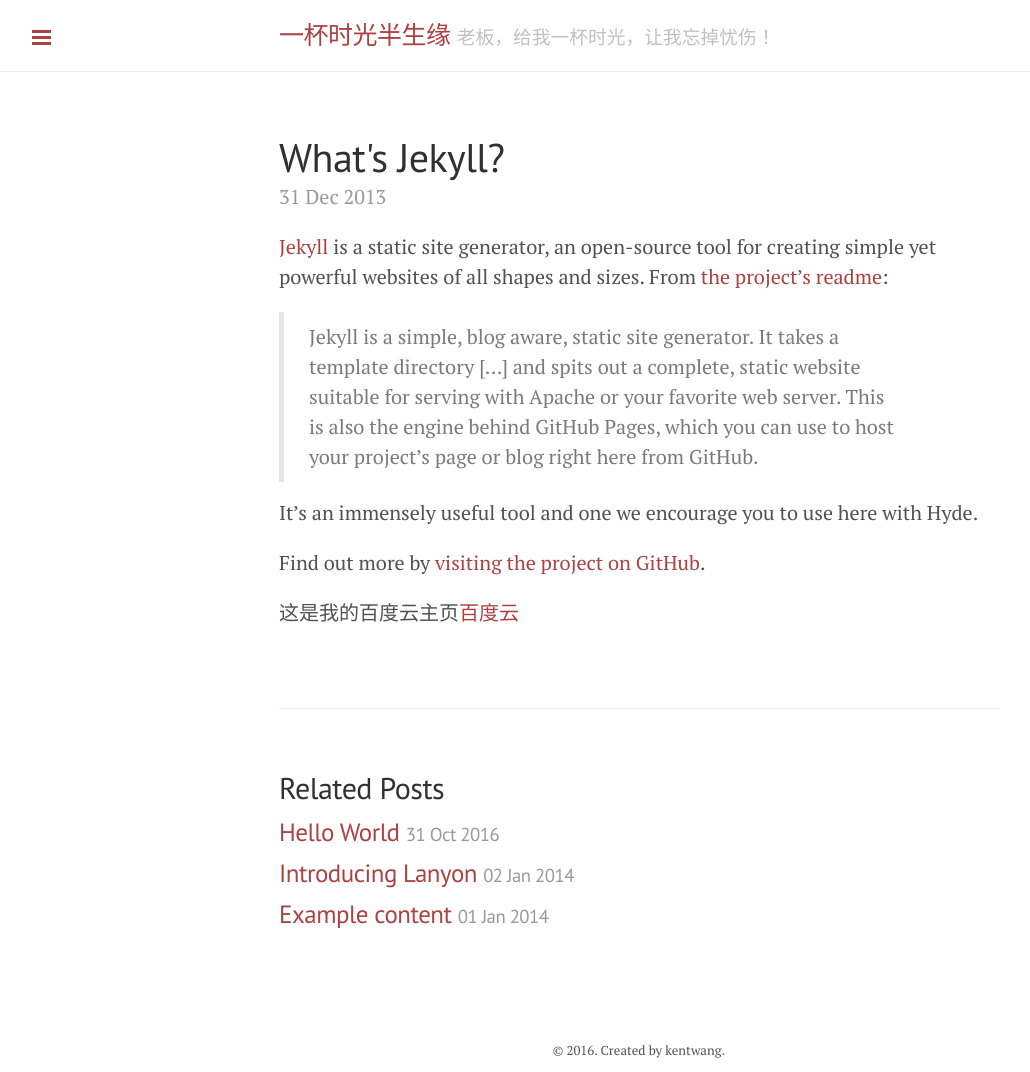
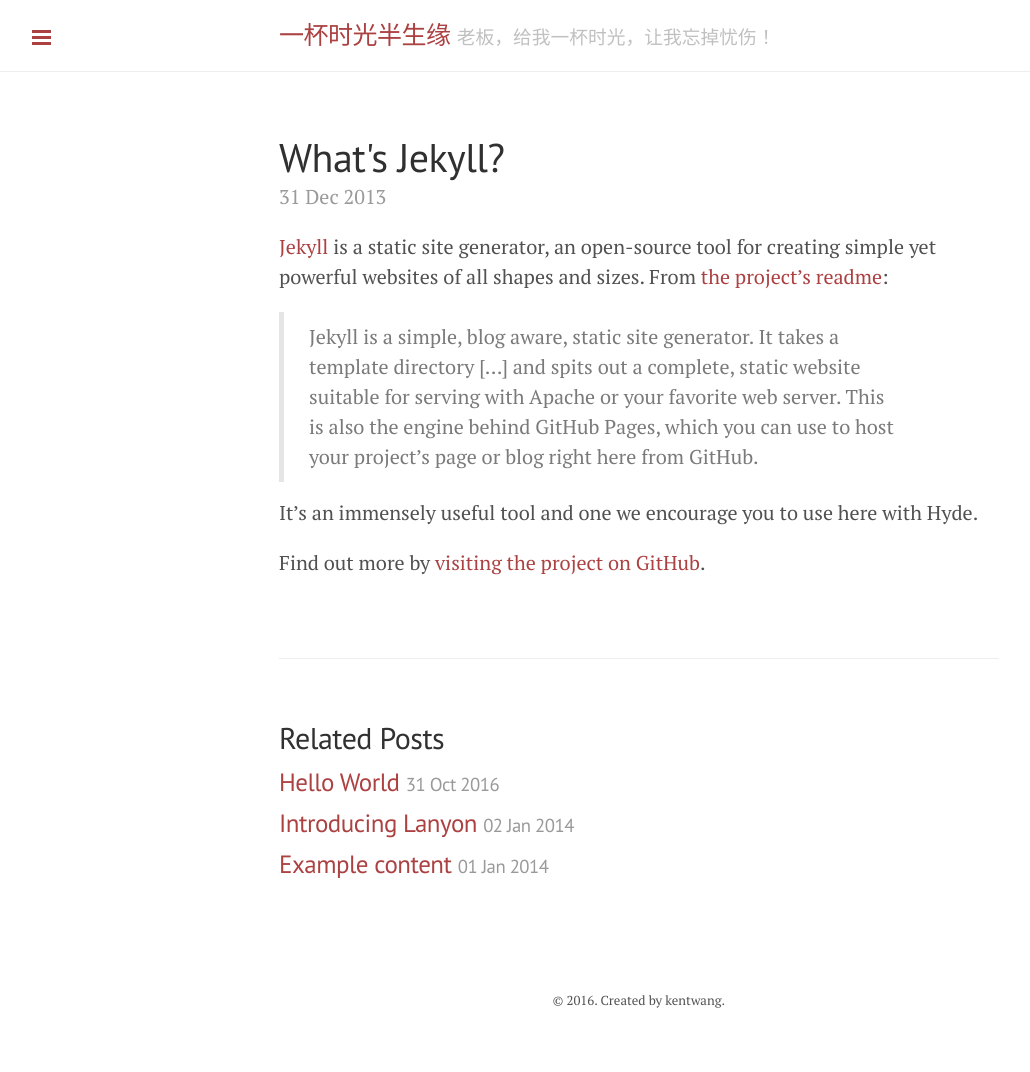
Before and after one commit to kentwang1403/kentwang1403.github.io, a Jekyll site: the page built from _posts/2013-12-31-whats-jekyll.md, in a window 1280 px wide. Shown: the whole page, without its empty margins (1-1031 px from the left). Built offline with Jekyll 4.4.1, drawn with Linux system fonts in a browser that asks for light colours; Markdown is read by kramdown in place of the engine named in the settings; comment, search, counter and statistics services are not loaded; after the commit the page ends 1022 px from its top, so only the background shows below that.

Commit message:
Update 2013-12-31-whats-jekyll.md

```diff
--- a/_posts/2013-12-31-whats-jekyll.md
+++ b/_posts/2013-12-31-whats-jekyll.md
@@ -10,5 +10,3 @@
 It's an immensely useful tool and one we encourage you to use here with Hyde.
 
 Find out more by [visiting the project on GitHub](https://github.com/mojombo/jekyll).
-
-这是我的百度云主页[百度云](http://pan.baidu.com/disk/home#list/path=%2F&vmode=list)
```
